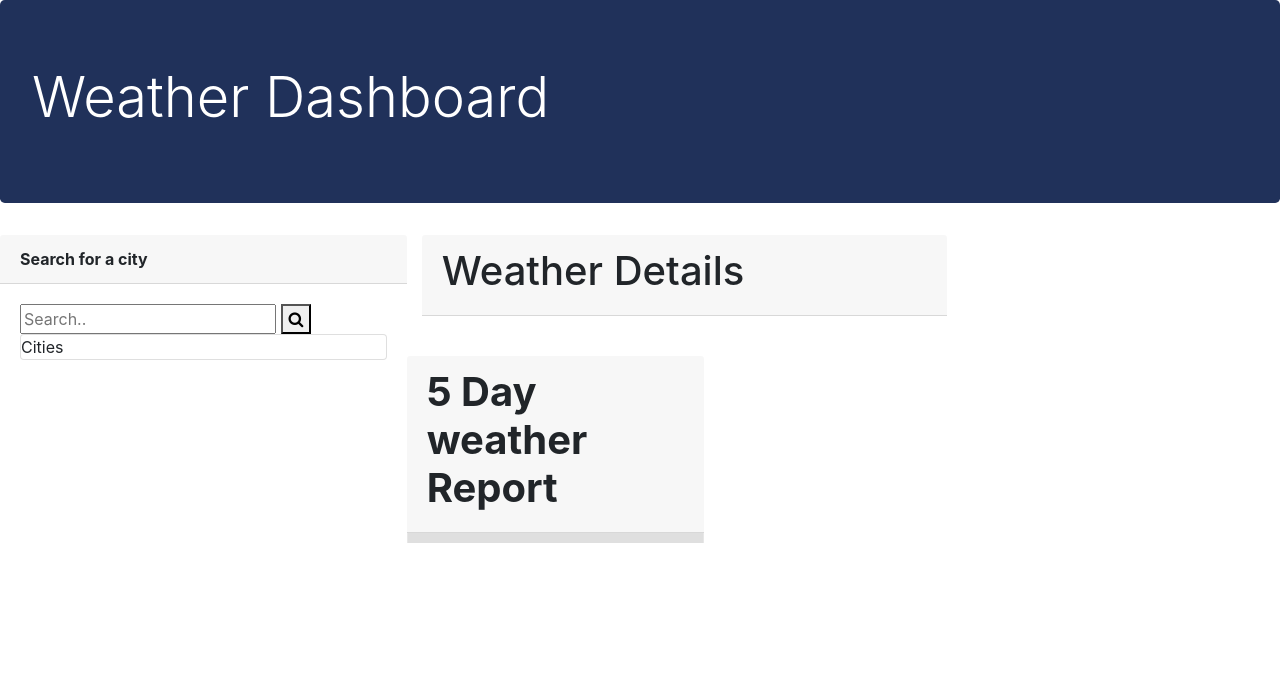
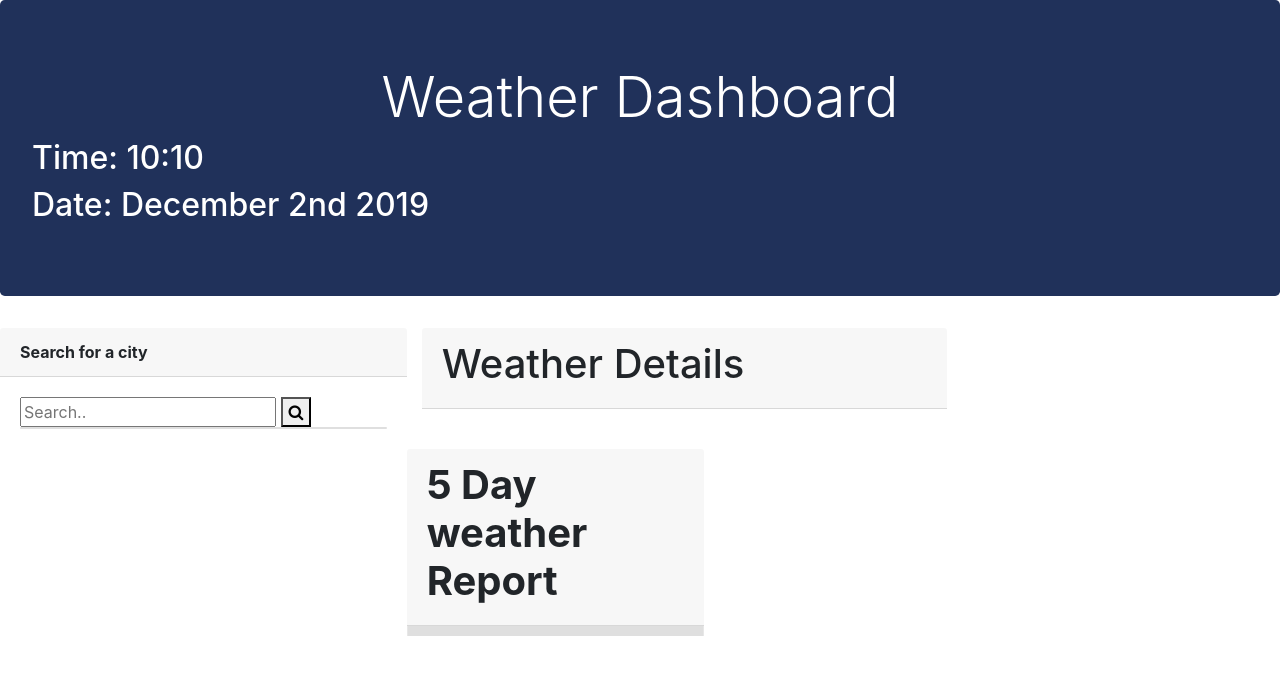
Before and after one commit to bipan82gill/Weather-Dashboard, a plain HTML site: page index.html in a window 1280 px wide. Drawn offline with nearby package versions, Linux system fonts and the light colour scheme.

Commit message:
setting date and time

```diff
--- a/index.html
+++ b/index.html
@@ -7,13 +7,14 @@
     <title>Document</title>
     <link rel="stylesheet" href="https://cdnjs.cloudflare.com/ajax/libs/twitter-bootstrap/4.0.0/css/bootstrap.min.css" />
     <link rel="stylesheet" href="https://maxcdn.bootstrapcdn.com/font-awesome/4.5.0/css/font-awesome.min.css" />
-    <link rel="stylesheet" href="style.css">
+    <script src="https://cdnjs.cloudflare.com/ajax/libs/moment.js/2.7.0/moment.min.js" type="text/javascript"></script>
 
 
 </head>
 <body>
         <div class="jumbotron" style="background-color: #20315A ; color: white;">
-                <h1 class="display-4">Weather Dashboard</h1>
+                <h1 class="display-4" align = "center">Weather Dashboard</h1>
+                <div id ="dateTime"></div>
         </div>
         <div class="row">
                 <div class="col-sm-4">
@@ -26,7 +27,7 @@
                         <input type="text" placeholder="Search.." name="search" id = "search">
                         <button type="submit" id="subBtn"><i class="fa fa-search"></i></button>
                         </form>
-                        <div class = "card - body" id = "city-list"> Cities </div>
+                        <div class = "card - body" id = "city-list"> </div>
                          </div>
                     </div>
                  </div>
@@ -61,6 +62,10 @@
 <script src="https://cdnjs.cloudflare.com/ajax/libs/jquery/3.2.1/jquery.min.js"></script>
 <script type="text/javascript">
 var APIKey = "166a433c57516f51dfab1f7edaed8413";
+var currentTime = moment().format("hh:mm");
+var currentDate=moment().format('MMMM Do YYYY');
+$("#dateTime").append("<h2>Time:  "+currentTime+"</h2>");
+$("#dateTime").append("<h2>Date:  "+currentDate+"</h2>");
 var cities=[];
 $("#subBtn").on("click", function weatherForecast(event){
 event.preventDefault();
```
